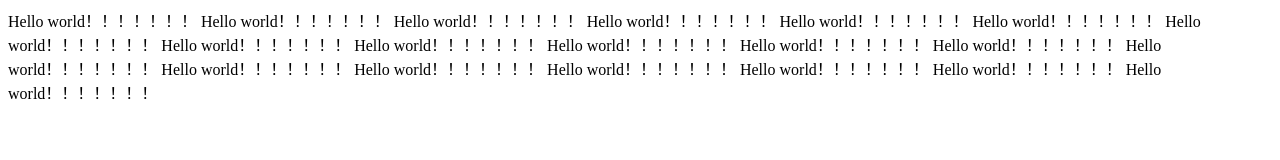
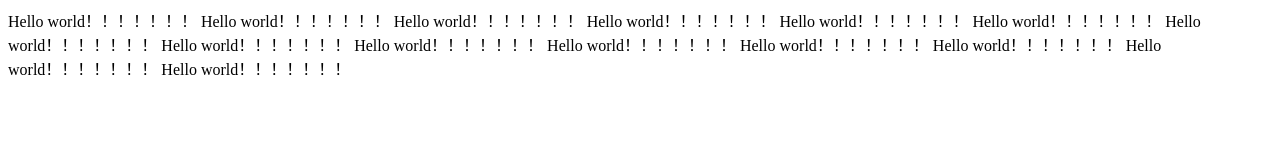
Before and after one commit to dc836036960/myClassCode, a plain HTML site: page index.html in a window 1280 px wide. Drawn offline with Linux system fonts and the light colour scheme.

Commit message:
third changed code

```diff
--- a/index.html
+++ b/index.html
@@ -15,8 +15,7 @@
 
 
 
-	Hello world！！！！！！！
-	Hello world！！！！！！！
+
 	Hello world！！！！！！！
 	Hello world！！！！！！！
 	Hello world！！！！！！！
@@ -29,8 +28,6 @@
 	Hello world！！！！！！！
 	Hello world！！！！！！！
 	Hello world！！！！！！！
-	Hello world！！！！！！！
-	Hello world！！！！！！！
-	Hello world！！！！！！！
+
 </body>
 </html>
```
